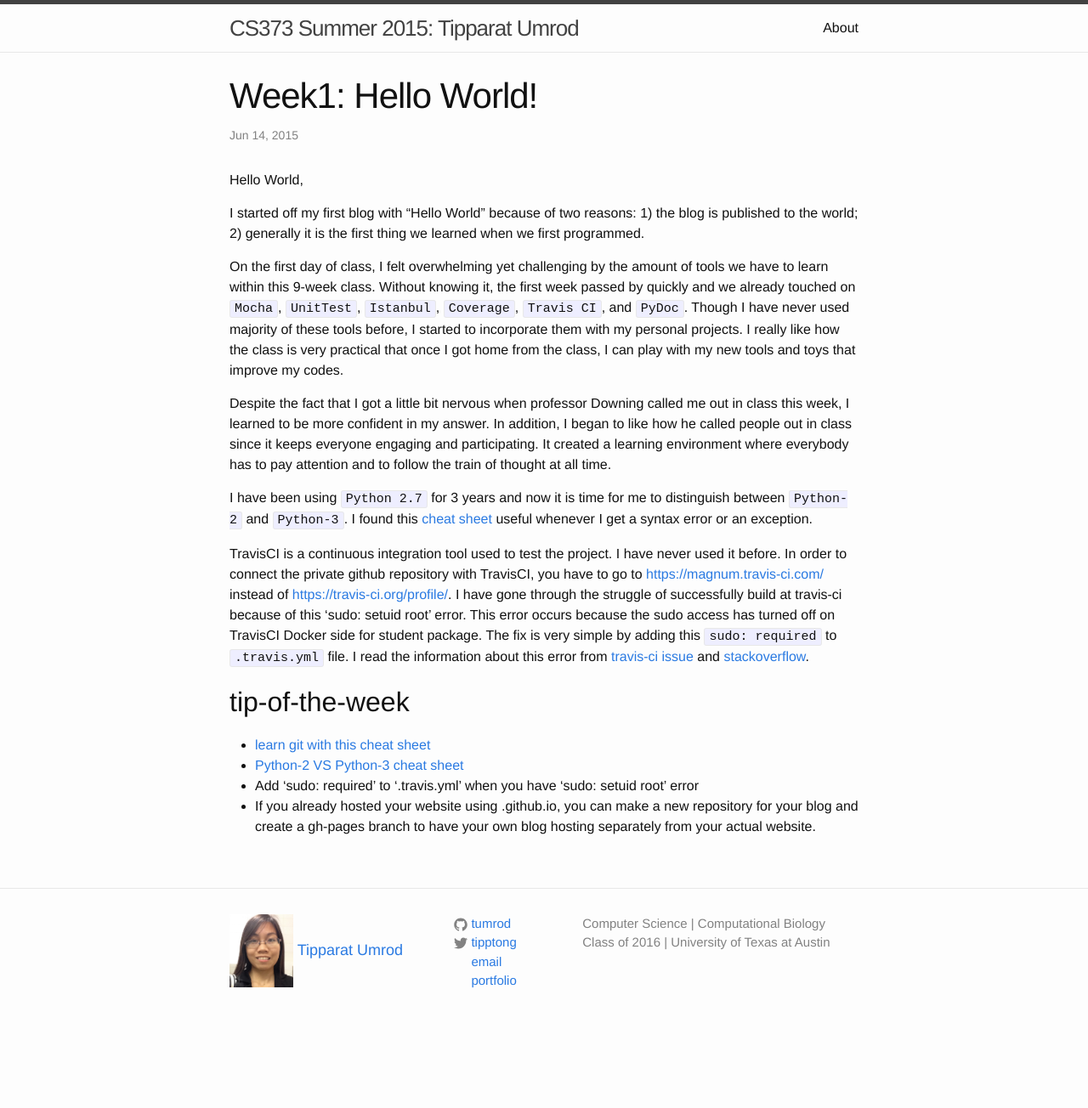
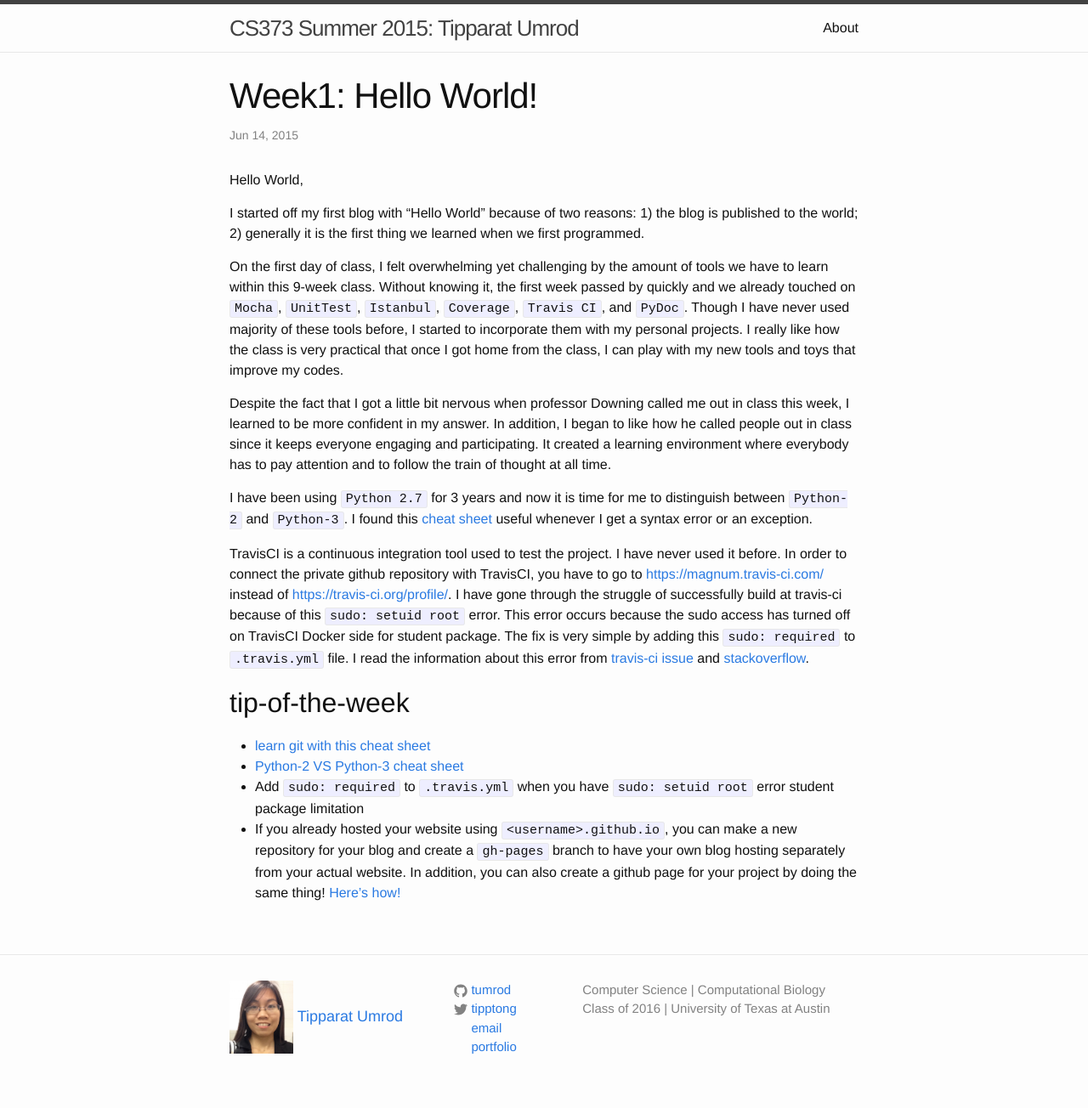
Before and after one commit to tumrod/blog, a Jekyll site: the page built from _posts/2015-06-14-week-1.markdown, in a window 1280 px wide. Shown: the whole page at 85% size. Built offline with Jekyll 4.4.1, drawn with Linux system fonts in a browser that asks for light colours; before the commit the page ends 1226 px from its top, so only the background shows below that.

Commit message:
edit the post

```diff
--- a/_posts/2015-06-14-week-1.markdown
+++ b/_posts/2015-06-14-week-1.markdown
@@ -14,14 +14,14 @@ Despite the fact that I got a little bit nervous when professor Downing called m
 
 I have been using `Python 2.7` for 3 years and now it is time for me to distinguish between `Python-2` and `Python-3`. I found this [cheat sheet][py2py3] useful whenever I get a syntax error or an exception.
 
-TravisCI is a continuous integration tool used to test the project. I have never used it before. In order to connect the private github repository with TravisCI, you have to go to [https://magnum.travis-ci.com/][travis1] instead of [https://travis-ci.org/profile/][travis2]. I have gone through the struggle of successfully build at travis-ci because of this ‘sudo: setuid root’ error. This error occurs because the sudo access has turned off on TravisCI Docker side for student package. The fix is very simple by adding this `sudo: required` to `.travis.yml` file. I read the information about this error from [travis-ci issue][issue] and [stackoverflow][stack].
+TravisCI is a continuous integration tool used to test the project. I have never used it before. In order to connect the private github repository with TravisCI, you have to go to [https://magnum.travis-ci.com/][travis1] instead of [https://travis-ci.org/profile/][travis2]. I have gone through the struggle of successfully build at travis-ci because of this `sudo: setuid root` error. This error occurs because the sudo access has turned off on TravisCI Docker side for student package. The fix is very simple by adding this `sudo: required` to `.travis.yml` file. I read the information about this error from [travis-ci issue][issue] and [stackoverflow][stack].
 
 ##tip-of-the-week
 
 * [learn git with this cheat sheet][gh-cheat]
 * [Python-2 VS Python-3 cheat sheet][py2py3]
-* Add ‘sudo: required’ to ‘.travis.yml’ when you have ‘sudo: setuid root’ error
-* If you already hosted your website using <username>.github.io, you can make a new repository for your blog and create a gh-pages branch to have your own blog hosting separately from your actual website.
+* Add `sudo: required` to `.travis.yml` when you have `sudo: setuid root` error student package limitation
+* If you already hosted your website using `<username>.github.io`, you can make a new repository for your blog and create a `gh-pages` branch to have your own blog hosting separately from your actual website. In addition, you can also create a github page for your project by doing the same thing! [Here's how!][gh]
 
 [travis1]: https://magnum.travis-ci.com/
 [travis2]: https://travis-ci.org/profile/
```
Also changed, not shown: other parts of _posts/2015-06-14-week-1.markdown (+1 -0 lines).
